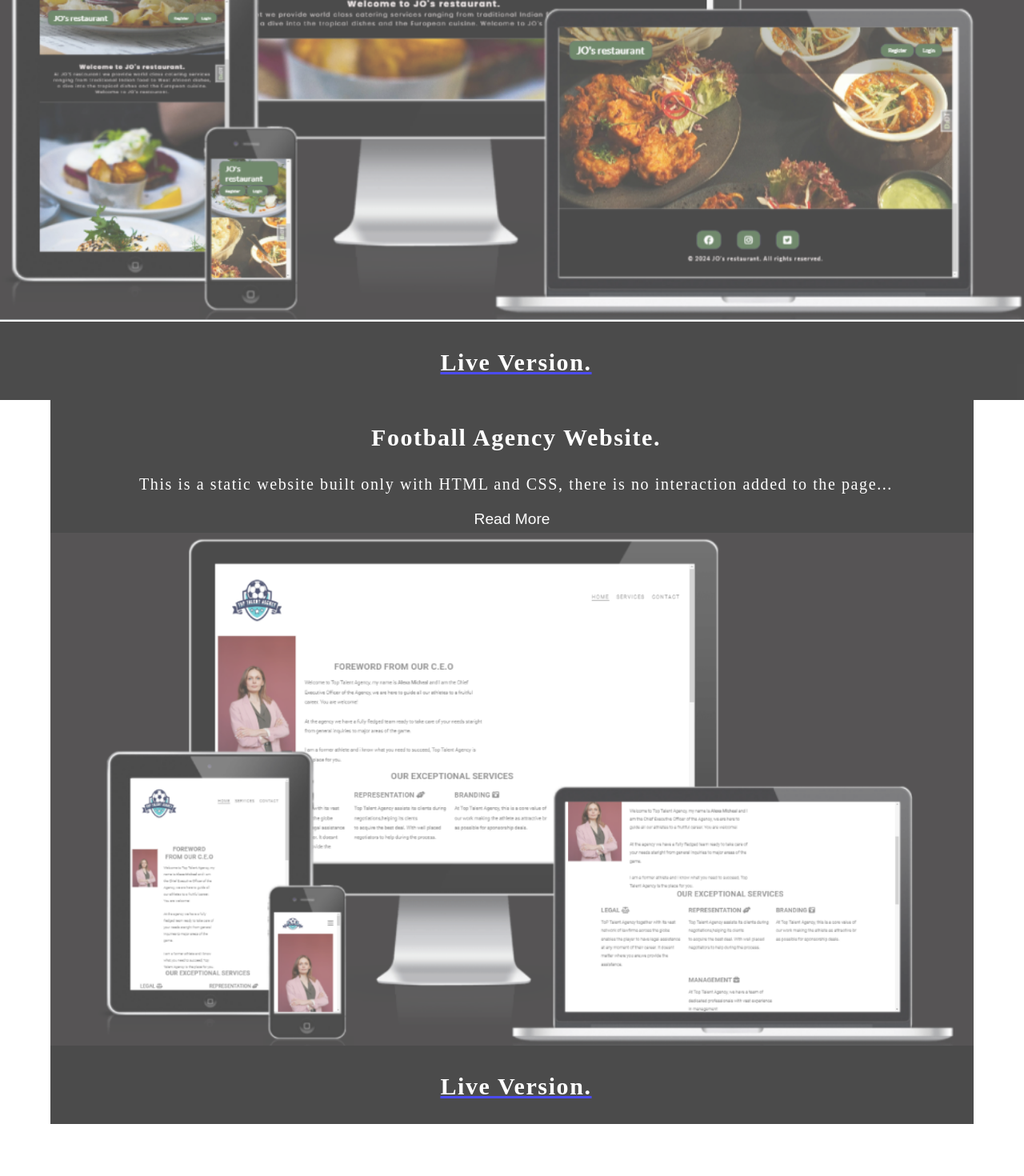
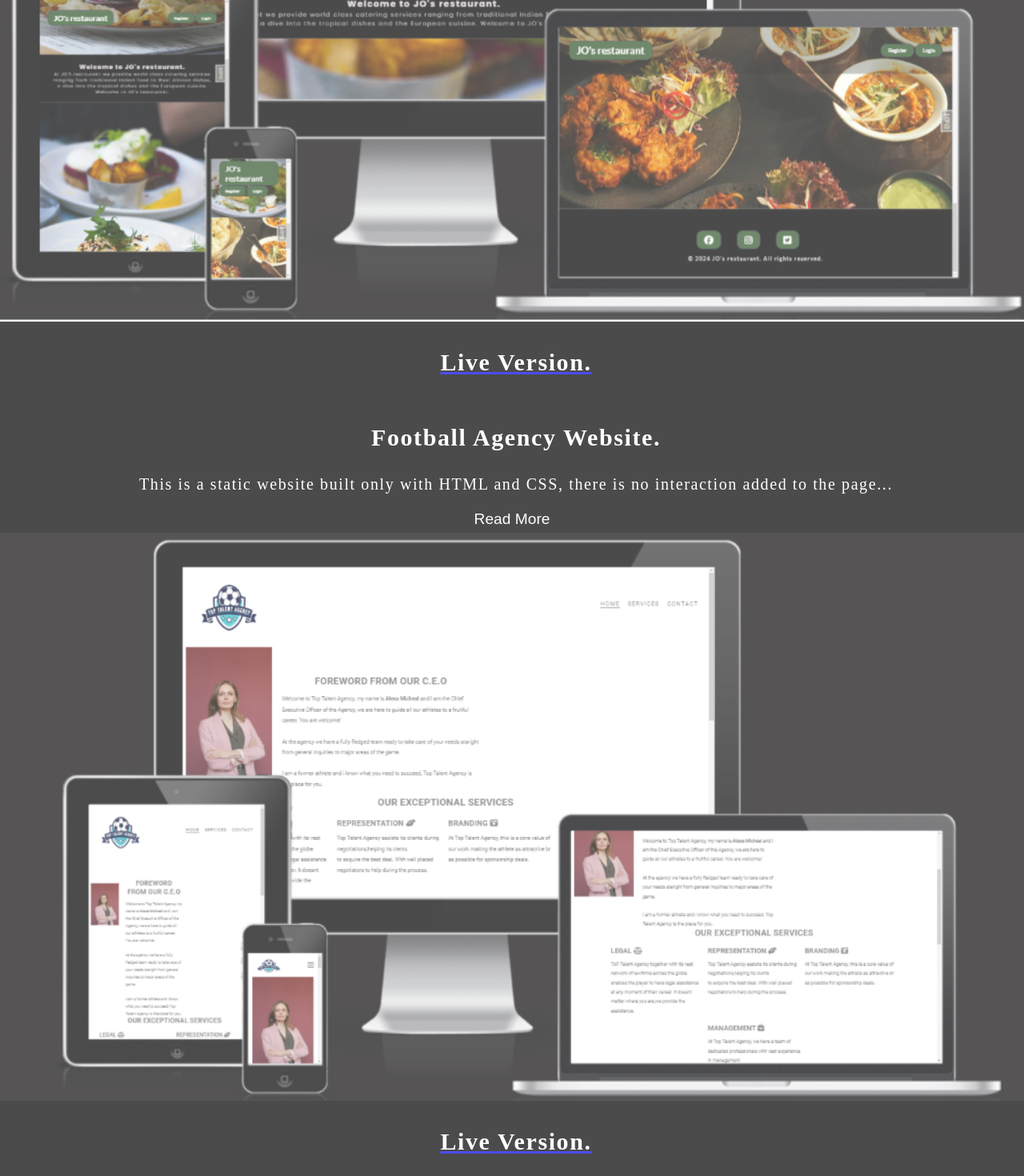
Before and after one commit to Allano256/my_webiste, a React (Vite) app: page /projects in a window 1280 px wide. Shown: the part 816-2286 px from the top of the page at 80% size. Before the commit the page ends 2221 px from the top, so only its background shows below. Built offline with nearby package versions, Linux system fonts and the light colour scheme.

Commit message:
Added width 100% to item2

```diff
--- a/src/pages/Projects.module.css
+++ b/src/pages/Projects.module.css
@@ -18,14 +18,11 @@ img {
   object-fit: cover;
 }
 
-.item1 {
-  text-align: center;
-  background-color: black;
-}
-
+.item1,
 .item2 {
   text-align: center;
   background-color: black;
+  width: 100%;
 }
 
 button {
```
